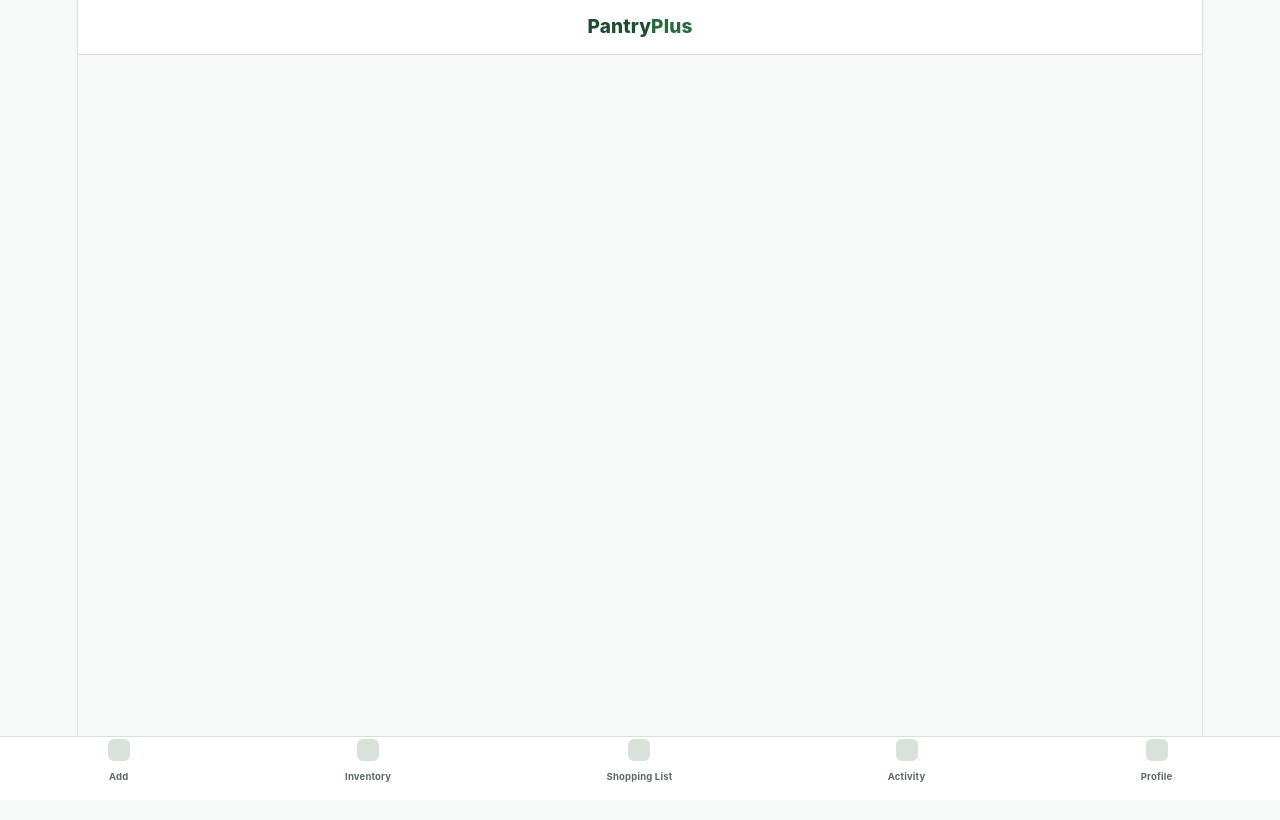
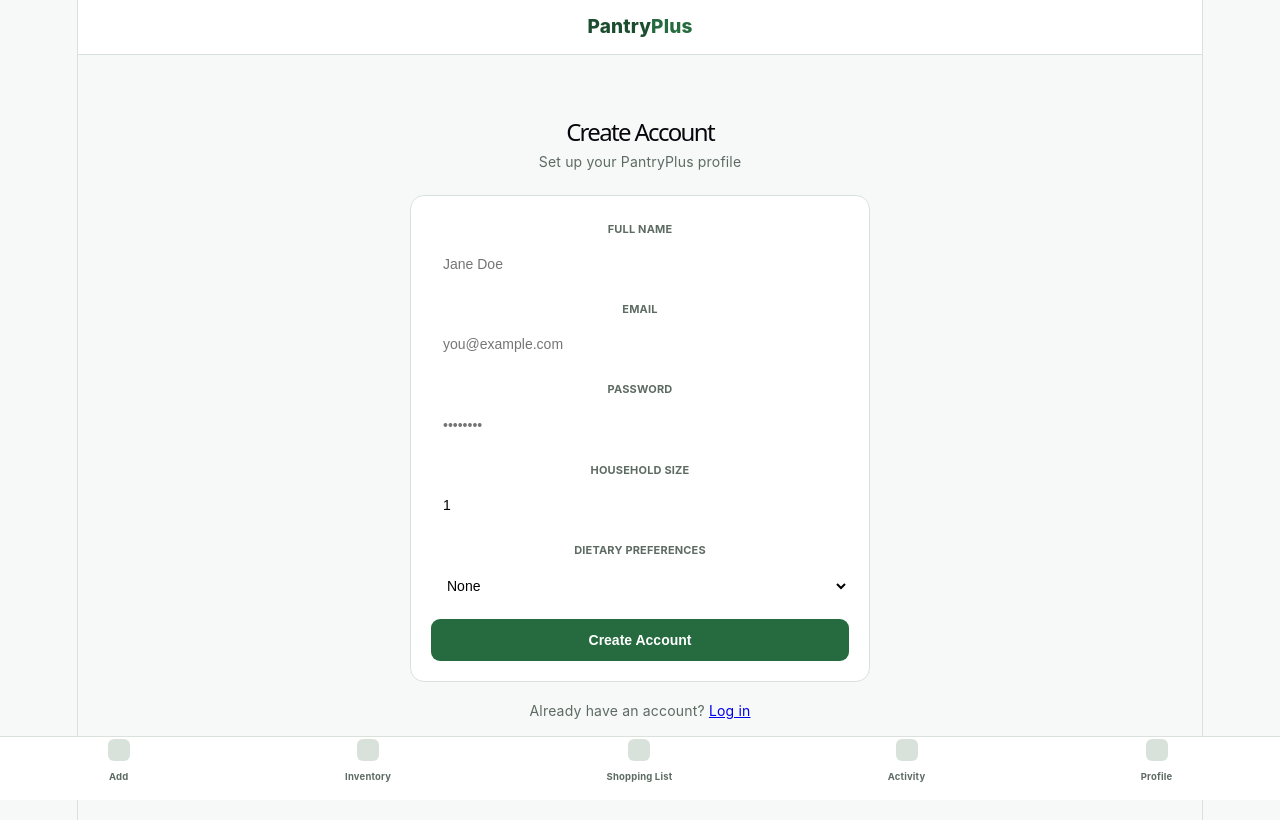
Before and after one commit to samschneiderr/Team7_PantryPlus, a React app in the folder frontend/: page /signup in a window 1280 px wide. Shown: the top 820 px of the page. Built offline with nearby package versions, Linux system fonts and the light colour scheme; the HTML template or start-up script is replaced by a standard one.

Commit message:
User Account System (Login, Sign Up, Edit Profile)

```diff
--- a/frontend/src/App.jsx
+++ b/frontend/src/App.jsx
@@ -1,5 +1,9 @@
-import { BrowserRouter, Routes, Route, Link } from 'react-router-dom'
+import { BrowserRouter, Routes, Route } from 'react-router-dom'
+import { UserProvider } from './UserContext'
 import Nav from './Nav'
+import Login from './pages/Login'
+import SignUp from './pages/SignUp'
+import EditProfile from './pages/EditProfile'
 import Profile from './pages/Profile'
 import Shopping from './pages/Shopping'
 import Activity from './pages/Activity'
@@ -8,15 +12,19 @@ import './App.css'
 
 function App() {
   return (
+    <UserProvider>
       <BrowserRouter>
         <div className="app">
           <div className="topnav">
-          <Link to="/" className="brand">Pantry<span>Plus</span></Link>
+            <div className="brand">Pantry<span>Plus</span></div>
           </div>
 
           <Routes>
+            <Route path="/login" element={<Login />} />
+            <Route path="/signup" element={<SignUp />} />
+            <Route path="/edit-profile" element={<EditProfile />} />
             <Route path="/add" element={<div className="page"><h1>Add Item</h1><p className="subtitle">Coming soon</p></div>} />
-          <Route path="/inventory" element={<div className="page"><h1>Inventory</h1><p className="subtitle">Coming soon, Ti'onna's story</p></div>} />
+            <Route path="/inventory" element={<div className="page"><h1>Inventory</h1><p className="subtitle">Ti'onna's page</p></div>} />
             <Route path="/shopping" element={<Shopping />} />
             <Route path="/activity" element={<Activity />} />
             <Route path="/profile" element={<Profile />} />
@@ -26,6 +34,7 @@ function App() {
           <Nav />
         </div>
       </BrowserRouter>
+    </UserProvider>
   )
 }
 
--- /dev/null
+++ b/frontend/src/UserContext.jsx
@@ -0,0 +1,53 @@
+import { createContext, useContext, useState } from 'react'
+
+const UserContext = createContext()
+
+const initialUsers = [
+  { id: 1, name: "Samantha Schneider", email: "samschneiderr@example.com", initials: "SS", household: 3, diet: "Vegetarian" },
+  { id: 2, name: "Ti'onna Hunter", email: "tihunter@example.com", initials: "TH", household: 2, diet: "None" },
+  { id: 3, name: "Chanelee Florentino", email: "cflorentino@example.com", initials: "CF", household: 4, diet: "Gluten-Free" },
+]
+
+function getInitials(name) {
+  return name
+    .split(' ')
+    .map((part) => part[0])
+    .join('')
+    .toUpperCase()
+    .slice(0, 2)
+}
+
+export function UserProvider({ children }) {
+  const [users, setUsers] = useState(initialUsers)
+  const [currentUser, setCurrentUser] = useState(null)
+
+  const signUp = ({ name, email, household, diet }) => {
+    const newUser = {
+      id: users.length + 1,
+      name,
+      email,
+      initials: getInitials(name),
+      household: Number(household) || 1,
+      diet: diet || "None",
+    }
+    setUsers([...users, newUser])
+    setCurrentUser(newUser)
+    return newUser
+  }
+
+  const updateUser = (updatedFields) => {
+    const updated = { ...currentUser, ...updatedFields }
+    setCurrentUser(updated)
+    setUsers(users.map((u) => (u.id === updated.id ? updated : u)))
+  }
+
+  return (
+    <UserContext.Provider value={{ currentUser, setCurrentUser, users, signUp, updateUser }}>
+      {children}
+    </UserContext.Provider>
+  )
+}
+
+export function useUser() {
+  return useContext(UserContext)
+}
--- /dev/null
+++ b/frontend/src/pages/EditProfile.jsx
@@ -0,0 +1,69 @@
+import { useState } from 'react'
+import { useNavigate } from 'react-router-dom'
+import { useUser } from '../UserContext'
+
+function EditProfile() {
+  const { currentUser, updateUser } = useUser()
+  const navigate = useNavigate()
+
+  const [household, setHousehold] = useState(currentUser?.household || 1)
+  const [diet, setDiet] = useState(currentUser?.diet || 'None')
+
+  if (!currentUser) {
+    return (
+      <div className="page">
+        <h1>Edit Profile</h1>
+        <p className="subtitle">You're not logged in yet</p>
+        <button className="btn-primary" onClick={() => navigate('/login')}>
+          Go to Login
+        </button>
+      </div>
+    )
+  }
+
+  const handleSubmit = (e) => {
+    e.preventDefault()
+    updateUser({ household: Number(household), diet })
+    navigate('/profile')
+  }
+
+  return (
+    <div className="page">
+      <h1>Edit Profile</h1>
+      <p className="subtitle">Update your household preferences</p>
+
+      <form onSubmit={handleSubmit} className="detect-card">
+        <div className="field">
+          <label>Household Size</label>
+          <input
+            type="number"
+            min="1"
+            className="value"
+            style={{ width: '100%', border: 'none', outline: 'none', background: 'transparent' }}
+            value={household}
+            onChange={(e) => setHousehold(e.target.value)}
+          />
+        </div>
+        <div className="field">
+          <label>Dietary Preferences</label>
+          <select
+            className="value"
+            style={{ width: '100%', border: 'none', outline: 'none', background: 'transparent' }}
+            value={diet}
+            onChange={(e) => setDiet(e.target.value)}
+          >
+            <option>None</option>
+            <option>Vegetarian</option>
+            <option>Vegan</option>
+            <option>Gluten-Free</option>
+            <option>Dairy-Free</option>
+          </select>
+        </div>
+
+        <button type="submit" className="btn-primary">Save Changes</button>
+      </form>
+    </div>
+  )
+}
+
+export default EditProfile
--- /dev/null
+++ b/frontend/src/pages/Login.jsx
@@ -0,0 +1,81 @@
+import { useState } from 'react'
+import { useNavigate, Link } from 'react-router-dom'
+import { useUser } from '../UserContext'
+
+function Login() {
+  const { setCurrentUser, users } = useUser()
+  const navigate = useNavigate()
+  const [email, setEmail] = useState('')
+  const [password, setPassword] = useState('')
+  const [error, setError] = useState('')
+
+  const handleSubmit = (e) => {
+    e.preventDefault()
+
+    if (!email || !password) {
+      setError('Please enter both email and password')
+      return
+    }
+
+    const foundUser = users.find(
+      (user) => user.email.toLowerCase() === email.toLowerCase()
+    )
+
+    if (!foundUser) {
+      setError('No account found with that email')
+      return
+    }
+
+    // Note: there's no real backend authentication yet, so any password
+    // is accepted as long as the email matches a known account.
+    setCurrentUser(foundUser)
+    navigate('/profile')
+  }
+
+  return (
+    <div className="page">
+      <h1>Log In</h1>
+      <p className="subtitle">Sign in to your PantryPlus account</p>
+
+      <form onSubmit={handleSubmit} className="detect-card">
+        <div className="field">
+          <label>Email</label>
+          <input
+            type="email"
+            className="value"
+            style={{ width: '100%', border: 'none', outline: 'none', background: 'transparent' }}
+            value={email}
+            onChange={(e) => setEmail(e.target.value)}
+            placeholder="you@example.com"
+          />
+        </div>
+        <div className="field">
+          <label>Password</label>
+          <input
+            type="password"
+            className="value"
+            style={{ width: '100%', border: 'none', outline: 'none', background: 'transparent' }}
+            value={password}
+            onChange={(e) => setPassword(e.target.value)}
+            placeholder="••••••••"
+          />
+        </div>
+
+        {error && (
+          <p style={{ color: '#c0392b', fontSize: '13px', marginBottom: '12px' }}>{error}</p>
+        )}
+
+        <button type="submit" className="btn-primary">Log In</button>
+      </form>
+
+      <p className="subtitle" style={{ marginTop: '16px' }}>
+        Try: samschneiderr@example.com, tihunter@example.com, or cflorentino@example.com (any password works for now)
+      </p>
+      <p className="subtitle">
+        New here? <Link to="/signup">Create an account</Link>
+      </p>
+    </div>
+  )
+}
+
+export default Login
--- a/frontend/src/pages/Profile.jsx
+++ b/frontend/src/pages/Profile.jsx
@@ -1,56 +1,54 @@
+import { useNavigate } from 'react-router-dom'
+import { useUser } from '../UserContext'
+
 function Profile() {
-  const user = {
-    name: "Samantha Schneider",
-    email: "samschneiderr@example.com",
-    initials: "SS",
-    memberSince: "September 2026",
+  const { currentUser, setCurrentUser } = useUser()
+  const navigate = useNavigate()
+
+  if (!currentUser) {
+    return (
+      <div className="page">
+        <h1>My Profile</h1>
+        <p className="subtitle">You're not logged in yet</p>
+        <button className="btn-primary" onClick={() => navigate('/login')}>
+          Go to Login
+        </button>
+      </div>
+    )
   }
 
-  const household = {
-    size: 3,
-    dietaryPreferences: "Vegetarian",
+  const handleLogOut = () => {
+    setCurrentUser(null)
+    navigate('/login')
   }
 
   return (
     <div className="page">
       <div className="profile-header">
-        <div className="avatar-large">{user.initials}</div>
-        <h1>{user.name}</h1>
-        <p className="subtitle">{user.email}</p>
-        <p className="member-since">Member since {user.memberSince}</p>
+        <div className="avatar-large">{currentUser.initials}</div>
+        <h1>{currentUser.name}</h1>
+        <p className="subtitle">{currentUser.email}</p>
       </div>
 
       <div className="section-label">Household Preferences</div>
       <div className="settings-list">
         <div className="settings-row">
           <span>Household Size</span>
-          <span className="settings-value">{household.size} people</span>
+          <span className="settings-value">{currentUser.household} people</span>
         </div>
         <div className="settings-row">
           <span>Dietary Preferences</span>
-          <span className="settings-value">{household.dietaryPreferences}</span>
-        </div>
-      </div>
-
-      <div className="section-label">Notifications</div>
-      <div className="settings-list">
-        <div className="settings-row">
-          <span>Expiration Alerts</span>
-          <span className="settings-value">3 days before</span>
-        </div>
-        <div className="settings-row">
-          <span>Email Notifications</span>
-          <span className="settings-value">On</span>
+          <span className="settings-value">{currentUser.diet}</span>
         </div>
       </div>
 
       <div className="section-label">Account</div>
       <div className="settings-list">
-        <div className="settings-row">
+        <div className="settings-row" style={{ cursor: 'pointer' }} onClick={() => navigate('/edit-profile')}>
           <span>Edit Profile</span>
           <span className="chevron">›</span>
         </div>
-        <div className="settings-row">
+        <div className="settings-row" style={{ cursor: 'pointer' }} onClick={handleLogOut}>
           <span>Log Out</span>
           <span className="chevron">›</span>
         </div>
--- /dev/null
+++ b/frontend/src/pages/SignUp.jsx
@@ -0,0 +1,108 @@
+import { useState } from 'react'
+import { useNavigate, Link } from 'react-router-dom'
+import { useUser } from '../UserContext'
+
+function SignUp() {
+  const { signUp } = useUser()
+  const navigate = useNavigate()
+
+  const [name, setName] = useState('')
+  const [email, setEmail] = useState('')
+  const [password, setPassword] = useState('')
+  const [household, setHousehold] = useState('1')
+  const [diet, setDiet] = useState('None')
+  const [error, setError] = useState('')
+
+  const handleSubmit = (e) => {
+    e.preventDefault()
+
+    if (!name.trim() || !email.trim() || !password) {
+      setError('Please fill out all required fields')
+      return
+    }
+
+    signUp({ name, email, household, diet })
+    navigate('/profile')
+  }
+
+  return (
+    <div className="page">
+      <h1>Create Account</h1>
+      <p className="subtitle">Set up your PantryPlus profile</p>
+
+      <form onSubmit={handleSubmit} className="detect-card">
+        <div className="field">
+          <label>Full Name</label>
+          <input
+            type="text"
+            className="value"
+            style={{ width: '100%', border: 'none', outline: 'none', background: 'transparent' }}
+            value={name}
+            onChange={(e) => setName(e.target.value)}
+            placeholder="Jane Doe"
+          />
+        </div>
+        <div className="field">
+          <label>Email</label>
+          <input
+            type="email"
+            className="value"
+            style={{ width: '100%', border: 'none', outline: 'none', background: 'transparent' }}
+            value={email}
+            onChange={(e) => setEmail(e.target.value)}
+            placeholder="you@example.com"
+          />
+        </div>
+        <div className="field">
+          <label>Password</label>
+          <input
+            type="password"
+            className="value"
+            style={{ width: '100%', border: 'none', outline: 'none', background: 'transparent' }}
+            value={password}
+            onChange={(e) => setPassword(e.target.value)}
+            placeholder="••••••••"
+          />
+        </div>
+        <div className="field">
+          <label>Household Size</label>
+          <input
+            type="number"
+            min="1"
+            className="value"
+            style={{ width: '100%', border: 'none', outline: 'none', background: 'transparent' }}
+            value={household}
+            onChange={(e) => setHousehold(e.target.value)}
+          />
+        </div>
+        <div className="field">
+          <label>Dietary Preferences</label>
+          <select
+            className="value"
+            style={{ width: '100%', border: 'none', outline: 'none', background: 'transparent' }}
+            value={diet}
+            onChange={(e) => setDiet(e.target.value)}
+          >
+            <option>None</option>
+            <option>Vegetarian</option>
+            <option>Vegan</option>
+            <option>Gluten-Free</option>
+            <option>Dairy-Free</option>
+          </select>
+        </div>
+
+        {error && (
+          <p style={{ color: '#c0392b', fontSize: '13px', marginBottom: '12px' }}>{error}</p>
+        )}
+
+        <button type="submit" className="btn-primary">Create Account</button>
+      </form>
+
+      <p className="subtitle" style={{ marginTop: '16px' }}>
+        Already have an account? <Link to="/login">Log in</Link>
+      </p>
+    </div>
+  )
+}
+
+export default SignUp
```
Lines whose indentation alone changed are shown as unchanged.
